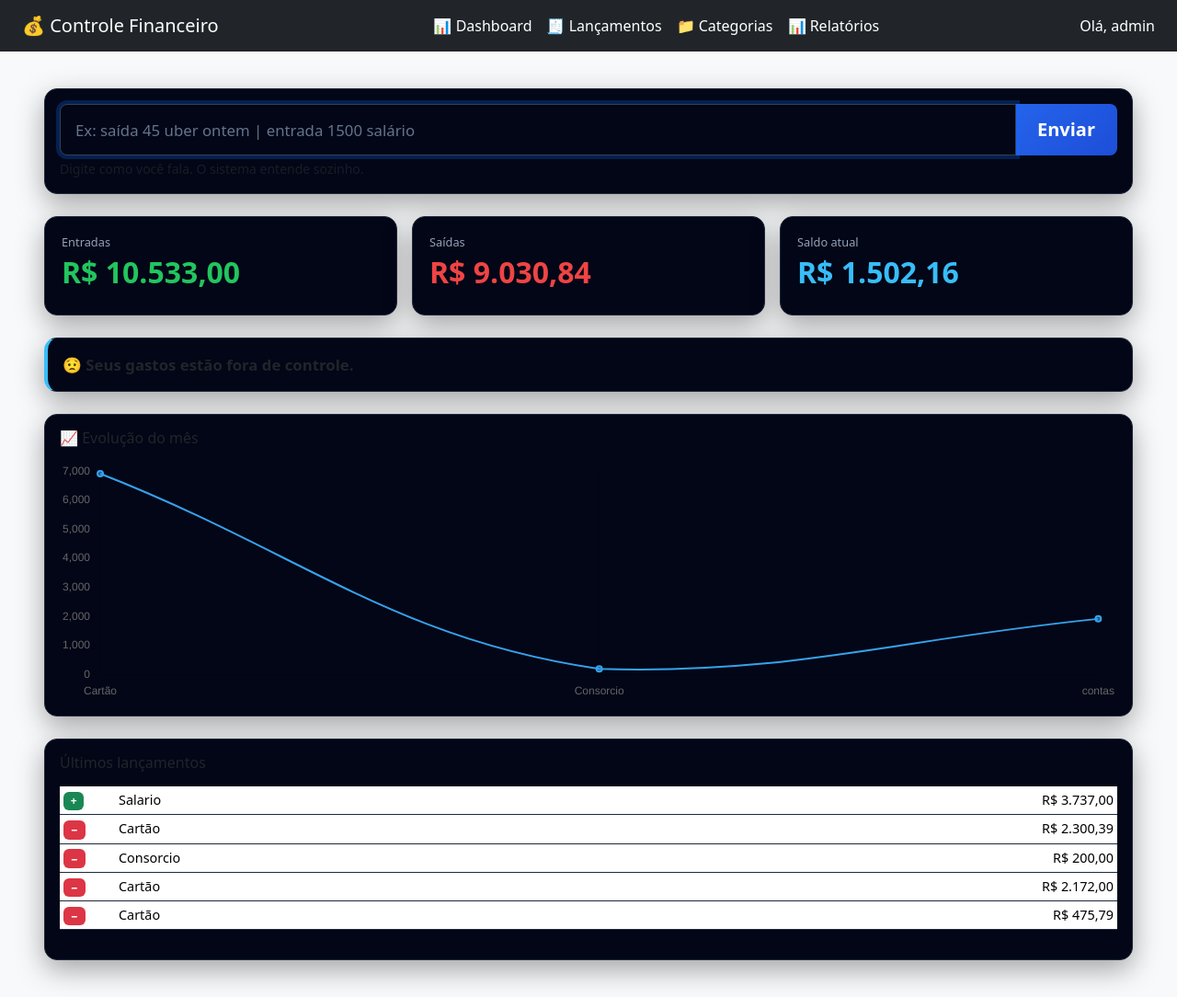
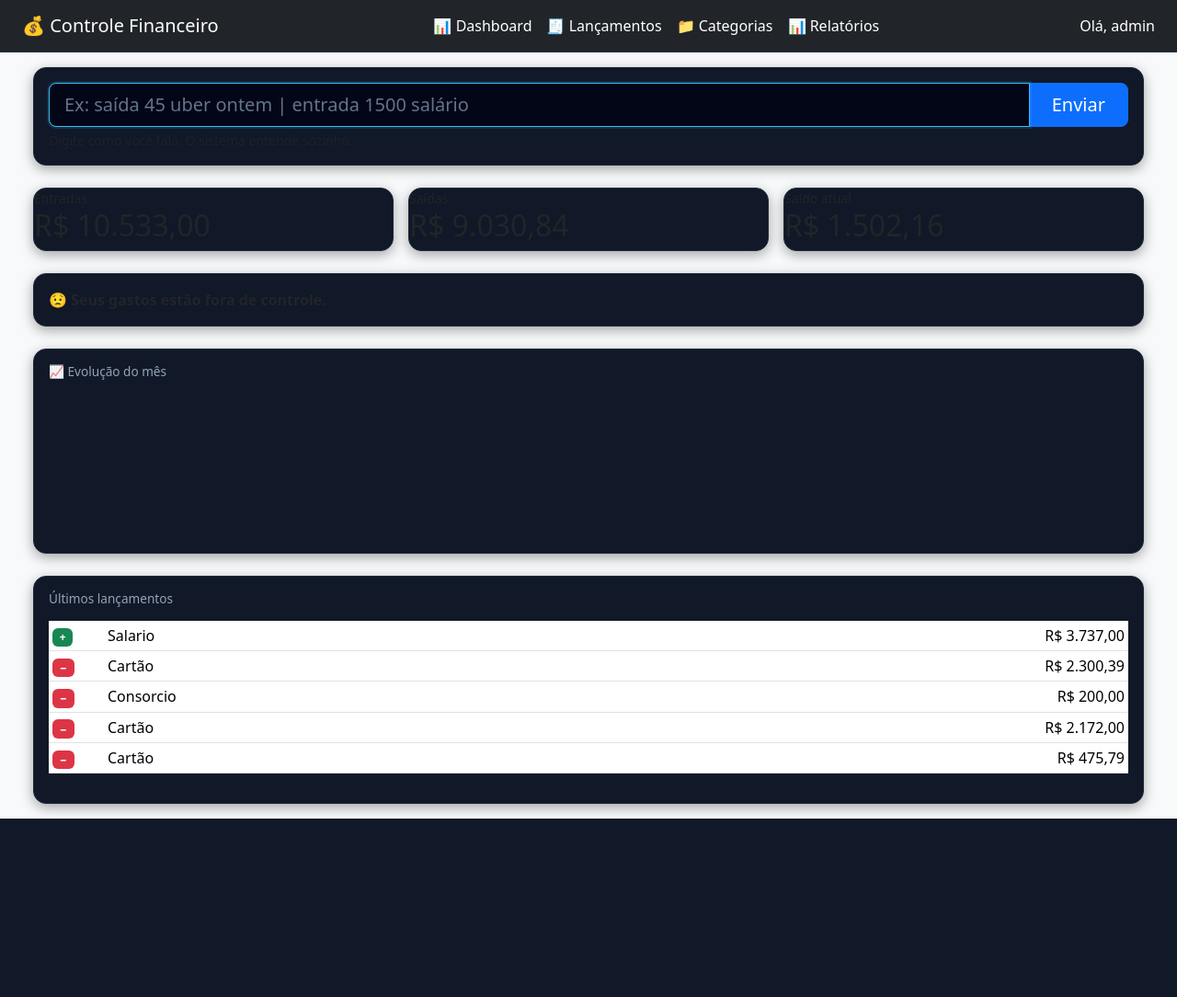
Before and after one commit to matheuspires1310-del/controle-financeiro, a Django app: page / in a window 1280 px wide. Shown: the whole page at 92% size. After the commit the page ends 890 px from the top, so only its background shows below. Run offline with Django 5.2, Linux system fonts and the light colour scheme; a user stored in the database is signed in; data comes from the database, SQL or seed files in the repository; a map, chart or similar area stays blank.

Commit message:
Refino visual dark clean + gráfico moderno

```diff
--- a/core/static/core/css/dashboard.css
+++ b/core/static/core/css/dashboard.css
@@ -1,102 +1,96 @@
-/* ============================
-   DASHBOARD A — CLEAN DARK UI
-============================ */
+/* =========================
+   DARK CLEAN – DASHBOARD
+========================= */
 
-/* RESET LEVE */
 body {
-    background: #0b1220;
+    background-color: #0b1220;
     color: #e5e7eb;
-    overflow-x: hidden;
 }
 
-/* CONTAINER */
-.dashboard-a {
-    padding: 24px;
+/* Navbar */
+.navbar {
+    background: #020617;
+    border-bottom: 1px solid #1e293b;
 }
 
-/* CARDS BASE */
+/* Cards */
 .card {
-    background: #020617;
+    background-color: #111827;
     border: 1px solid #1e293b;
     border-radius: 14px;
-    box-shadow: 0 10px 30px rgba(0,0,0,.35);
+    box-shadow: 0 4px 14px rgba(0,0,0,.35);
 }
 
-/* INPUT PRINCIPAL */
-.quick-form .form-control {
-    background: #020617;
-    border: 1px solid #334155;
-    color: #f8fafc;
-    height: 56px;
-    font-size: 1.05rem;
+/* Cards KPI */
+.card h6 {
+    color: #94a3b8;
+    font-size: 0.85rem;
 }
 
-.quick-form .form-control::placeholder {
+.card h3 {
+    font-weight: 700;
+}
+
+/* Entradas / Saídas / Saldo */
+.text-success { color: #22c55e !important; }
+.text-danger { color: #ef4444 !important; }
+.text-primary { color: #38bdf8 !important; }
+
+/* Input rápido */
+.form-control {
+    background-color: #020617;
+    color: #e5e7eb;
+    border: 1px solid #334155;
+}
+
+.form-control:focus {
+    background-color: #020617;
+    color: #fff;
+    border-color: #38bdf8;
+    box-shadow: 0 0 0 2px rgba(56,189,248,.15);
+}
+
+.form-control::placeholder {
     color: #64748b;
 }
 
-.quick-form .btn {
-    background: linear-gradient(135deg, #2563eb, #1d4ed8);
+/* Botões */
+.btn-success {
+    background: linear-gradient(135deg, #22c55e, #16a34a);
     border: none;
     font-weight: 600;
 }
 
-/* KPI CARDS */
-.resumo-card {
-    padding: 18px;
-    text-align: left;
+.btn-success:hover {
+    filter: brightness(1.1);
 }
 
-.resumo-card small {
-    color: #94a3b8;
-    font-size: 0.8rem;
+/* Alertas */
+.alert {
+    background-color: #020617;
+    border: 1px solid #334155;
+    color: #e5e7eb;
 }
 
-.resumo-card h2 {
-    margin-top: 4px;
-    font-weight: 700;
+/* Gráfico */
+canvas {
+    background: transparent !important;
 }
 
-.resumo-card.success h2 {
-    color: #22c55e;
-}
-
-.resumo-card.danger h2 {
-    color: #ef4444;
-}
-
-.resumo-card.primary h2 {
-    color: #38bdf8;
-}
-
-/* INSIGHT */
-.insight {
-    background: linear-gradient(135deg, #020617, #020617);
-    border-left: 4px solid #38bdf8;
-}
-
-.insight strong {
-    font-size: 1.05rem;
-}
-
-/* GRÁFICO */
-canvas {
-    max-height: 260px;
-}
-
-/* TABELA */
+/* Tabela */
 .table {
     color: #e5e7eb;
 }
 
-.table tr:hover {
-    background: rgba(255,255,255,.04);
+.table thead th {
+    color: #94a3b8;
+    border-color: #1e293b;
 }
 
-.table td {
-    border-color: #1e293b;
-    font-size: 0.9rem;
+.table tbody tr:hover {
+    background-color: #020617;
 }
+
 
 /* BADGES */
 .badge {
--- a/core/templates/dashboard.html
+++ b/core/templates/dashboard.html
@@ -103,22 +103,39 @@
 
 {% if tem_grafico %}
 <script>
-new Chart(document.getElementById('graficoLinha'), {
+new Chart(document.getElementById('graficoCategoria'), {
     type: 'line',
     data: {
         labels: {{ labels_categoria|safe }},
         datasets: [{
+            label: 'Gastos',
             data: {{ valores_categoria|safe }},
-      borderWidth: 2,
+            borderColor: '#38bdf8',
+            backgroundColor: 'rgba(56,189,248,.15)',
             tension: 0.4,
-      fill: false
+            fill: true,
+            pointRadius: 4,
+            pointBackgroundColor: '#38bdf8'
         }]
     },
     options: {
-    plugins: { legend: { display: false } }
+        plugins: {
+            legend: { display: false }
+        },
+        scales: {
+            x: {
+                ticks: { color: '#94a3b8' },
+                grid: { display: false }
+            },
+            y: {
+                ticks: { color: '#94a3b8' },
+                grid: { color: '#1e293b' }
+            }
+        }
     }
 });
 </script>
+
 {% endif %}
 
 {% endblock %}
```
Lines whose indentation alone changed are shown as unchanged.
